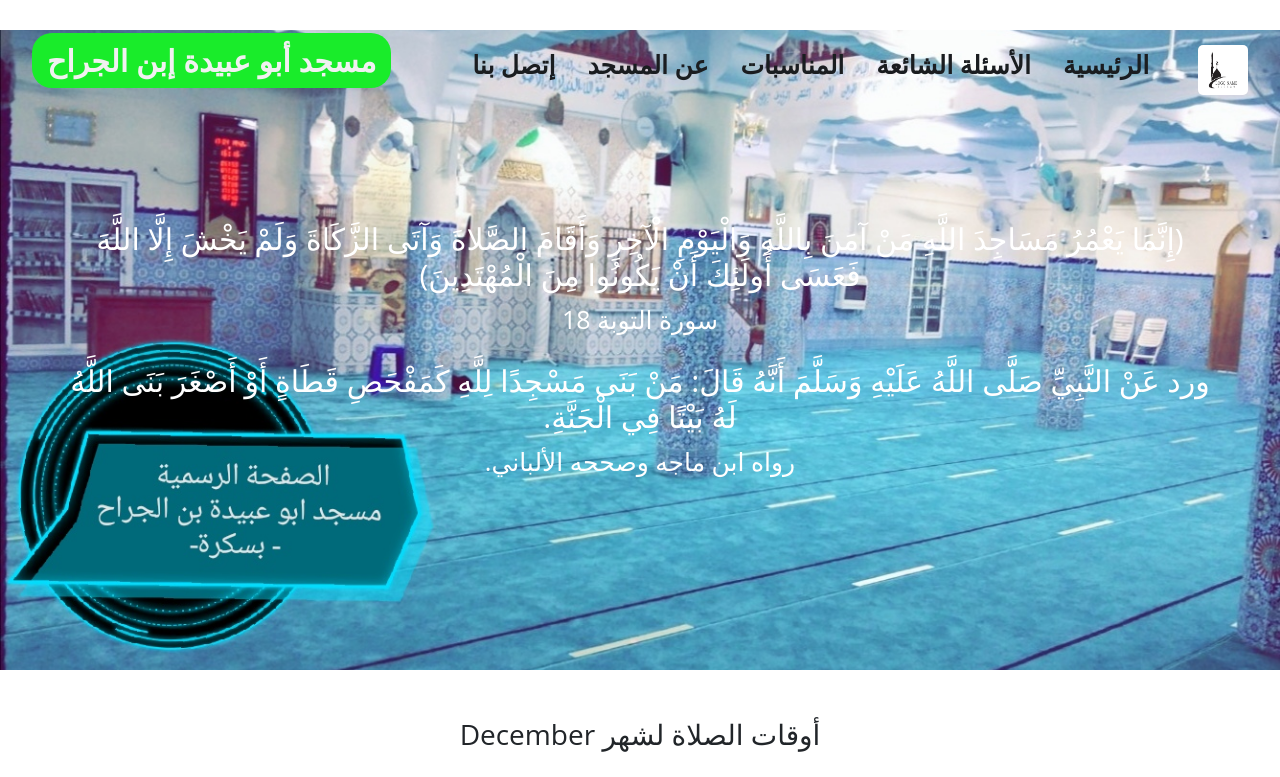
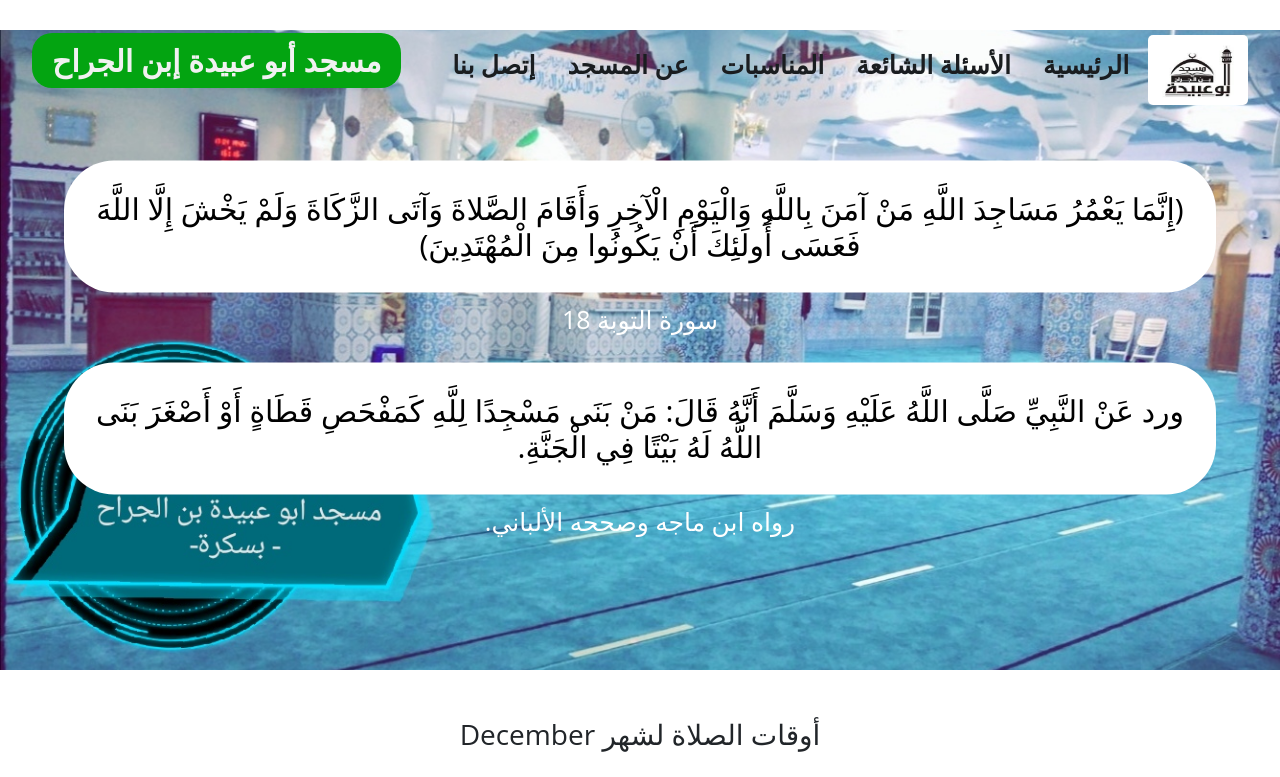
Before and after one commit to SaberHardy/abouObaidaMosque, a Django app: page / in a window 1280 px wide. Shown: the top 777 px of the page. Run offline with Django 5.2, Linux system fonts and the light colour scheme; data comes from the database, SQL or seed files in the repository; some libraries are stand-ins or nearby versions.

Commit message:
add logo

```diff
--- a/static/css/styles.css
+++ b/static/css/styles.css
@@ -166,10 +166,15 @@ nav img {
 
 .text-box span {
     font-size: 25px;
+    color: #fff
 }
 
 .text-box h1 {
     font-size: 30px;
+    color: #000;
+    background-color: white;
+    padding: 30px;
+    border-radius: 50px;
 }
 
 .text-box p {
@@ -646,8 +651,8 @@ header {
 
 .navbar2 .logo2 img {
     margin-top: 20px;
-    width: 50px;
-    height: 50px;
+    width: 100px;
+    height: 70px;
     border-radius: 5px;
 }
 
@@ -675,9 +680,9 @@ header {
 }
 
 .action_btn2 {
-    background-color: #19ec2a;
+    background-color: #03a411;
     /*color: rgb(33, 218, 47);*/
-    padding: 5px 15px;
+    padding: 5px 20px;
     border: none;
     outline: none;
     border-radius: 20px;
--- a/templates/appAbuObaida/slidesimages.html
+++ b/templates/appAbuObaida/slidesimages.html
@@ -3,7 +3,7 @@
     <div class="navbar2">
         <div class="logo2">
             <a href="{% url 'index' %}">
-                <img src="{% static 'imgs/Mosque.jpg' %}" alt="no img">
+                <img src="{% static 'imgs/mosquelogo.jpg' %}" alt="no img">
             </a>
         </div>
         <ul class="links2">
@@ -40,7 +40,7 @@
             ورد عَنْ النَّبِيِّ صَلَّى اللَّهُ عَلَيْهِ وَسَلَّمَ أَنَّهُ قَالَ: مَنْ بَنَى مَسْجِدًا لِلَّهِ كَمَفْحَصِ
             قَطَاةٍ أَوْ أَصْغَرَ بَنَى اللَّهُ لَهُ بَيْتًا فِي الْجَنَّةِ.
         </h1>
-        <span> رواه ابن ماجه وصححه الألباني.</span>
+        <span class="first-span"> رواه ابن ماجه وصححه الألباني.</span>
         <br>
     </div>
 
```
Also changed, not shown: static/imgs/mosquelogo.jpg (added).
